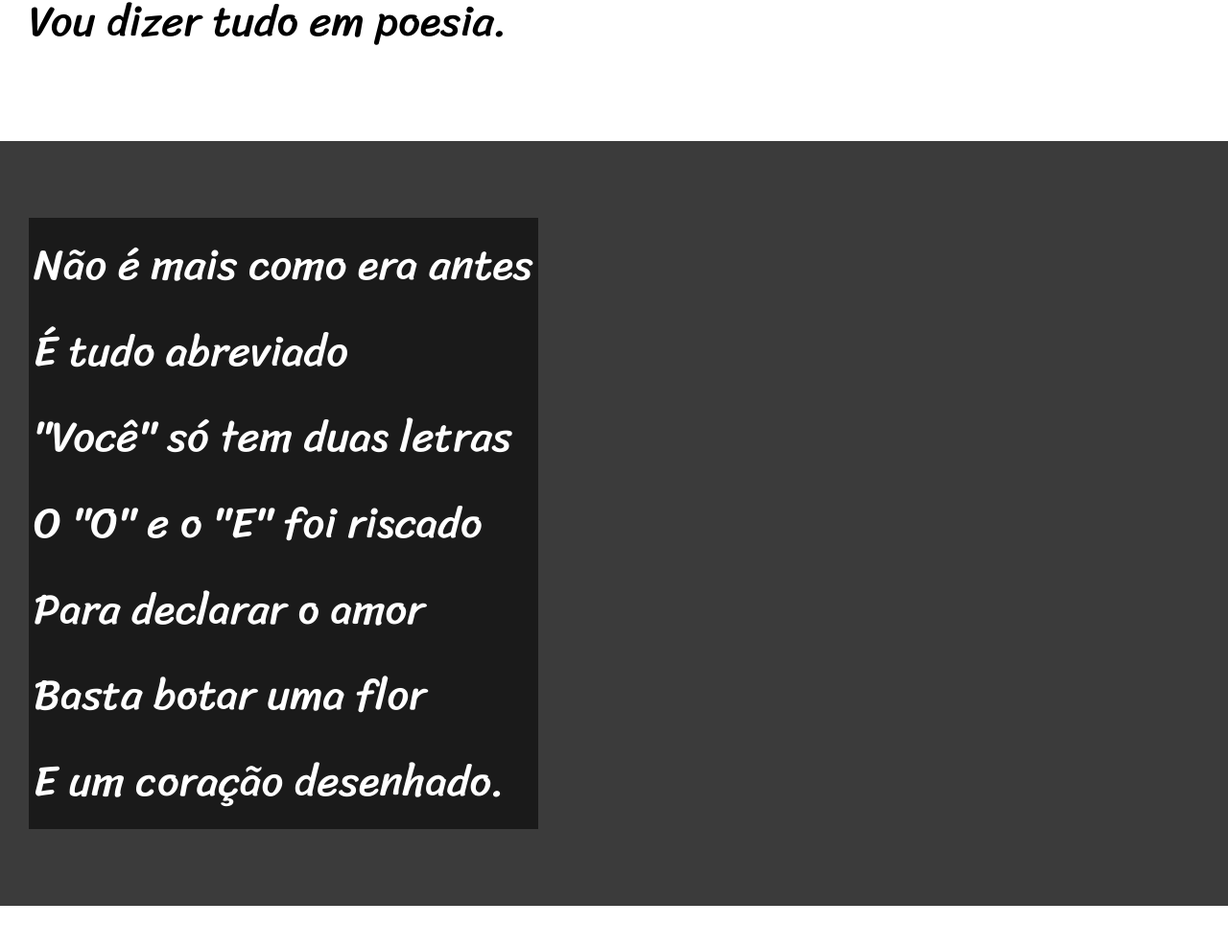
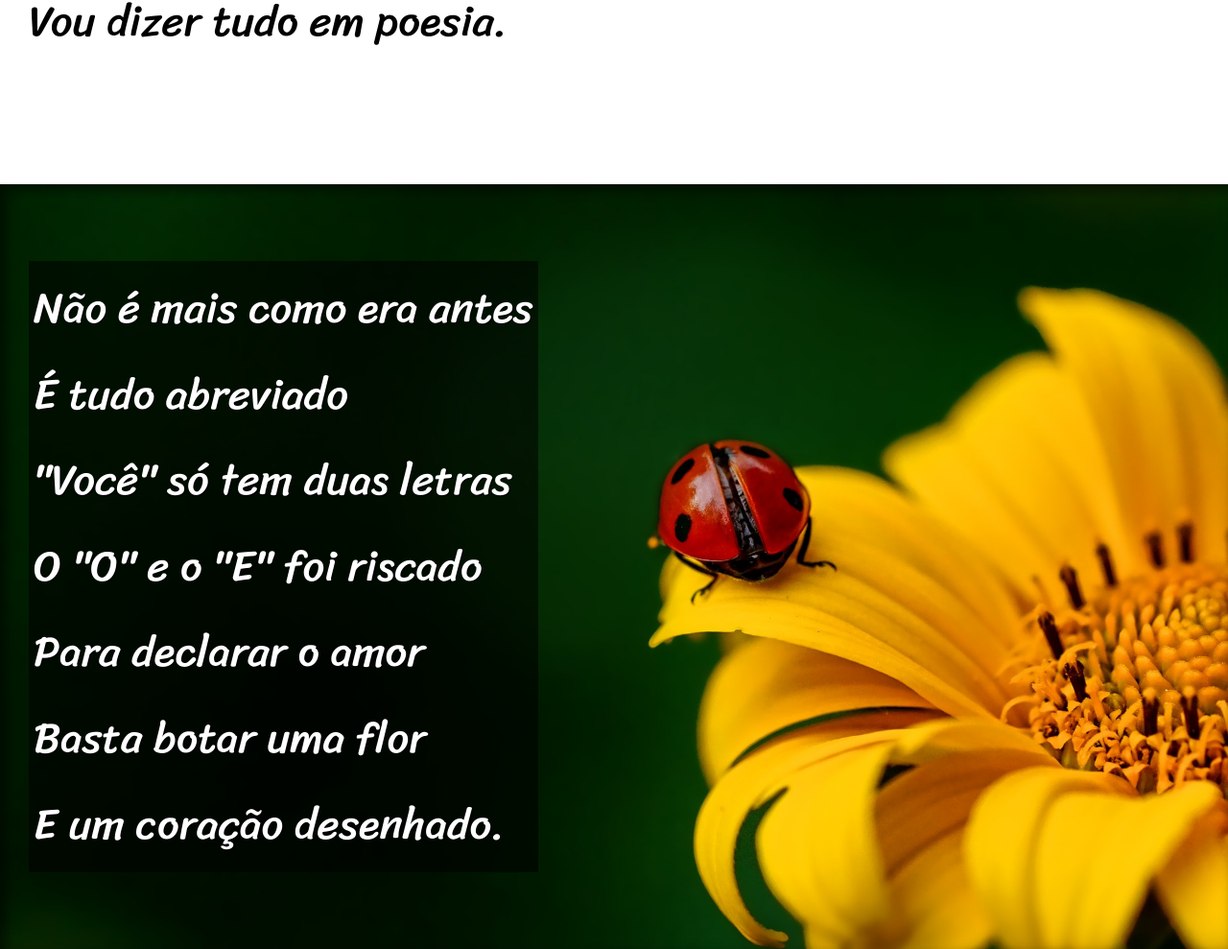
Before and after one commit to wesleyafonsogomes/html-css, a plain HTML site: page Desafios/d12/index.html in a window 1280 px wide. Shown: the part 872-1861 px from the top of the page at 96% size. Drawn offline with Linux system fonts and the light colour scheme; a web font is replaced by a local one.

Commit message:
att d012

```diff
--- a/Desafios/d12/estilo/style.css
+++ b/Desafios/d12/estilo/style.css
@@ -47,6 +47,10 @@
     font-family: var(--font3);
     font-size: 3.5vw;
 }
+section > p {
+    padding-bottom: 1em;
+}
+
 section.normal {
     background-color: white;
     color: black;
@@ -54,11 +58,25 @@
 section.imagem {
     background-color: rgb(59, 59, 59);
     color: white;
+    box-shadow: inset 6px 6px 13px 0px rgba(0, 0, 0, 0.568);
+    background-attachment: fixed;
 }
 section.imagem > p {
     background-color: rgba(0, 0, 0, 0.555);
     display: inline-block;
     padding: 5px;
+    text-shadow: 1px 1px 0px black;
+}
+section#img01 {
+    background-image: url(../imagens/background001.jpg);
+    background-position: right center;
+    background-size: cover;
+}
+section#img02 {
+    background-image: url(../imagens/background002.jpg);
+    background-position: right center;
+    background-size: cover;
+
 }
 
 footer {
--- a/Desafios/d12/index.html
+++ b/Desafios/d12/index.html
@@ -25,7 +25,7 @@
     </section>
 
 
-    <section class="imagem">
+    <section class="imagem" id="img01">
         <p>
             Não é mais como era antes <br>
             É tudo abreviado <br>
@@ -59,7 +59,7 @@
     </section>
 
 
-    <section class="imagem">
+    <section class="imagem" id="img02">
         <p>
             Tenho saudade das cartas <br>
             Escritas com a própria mão <br>
```
